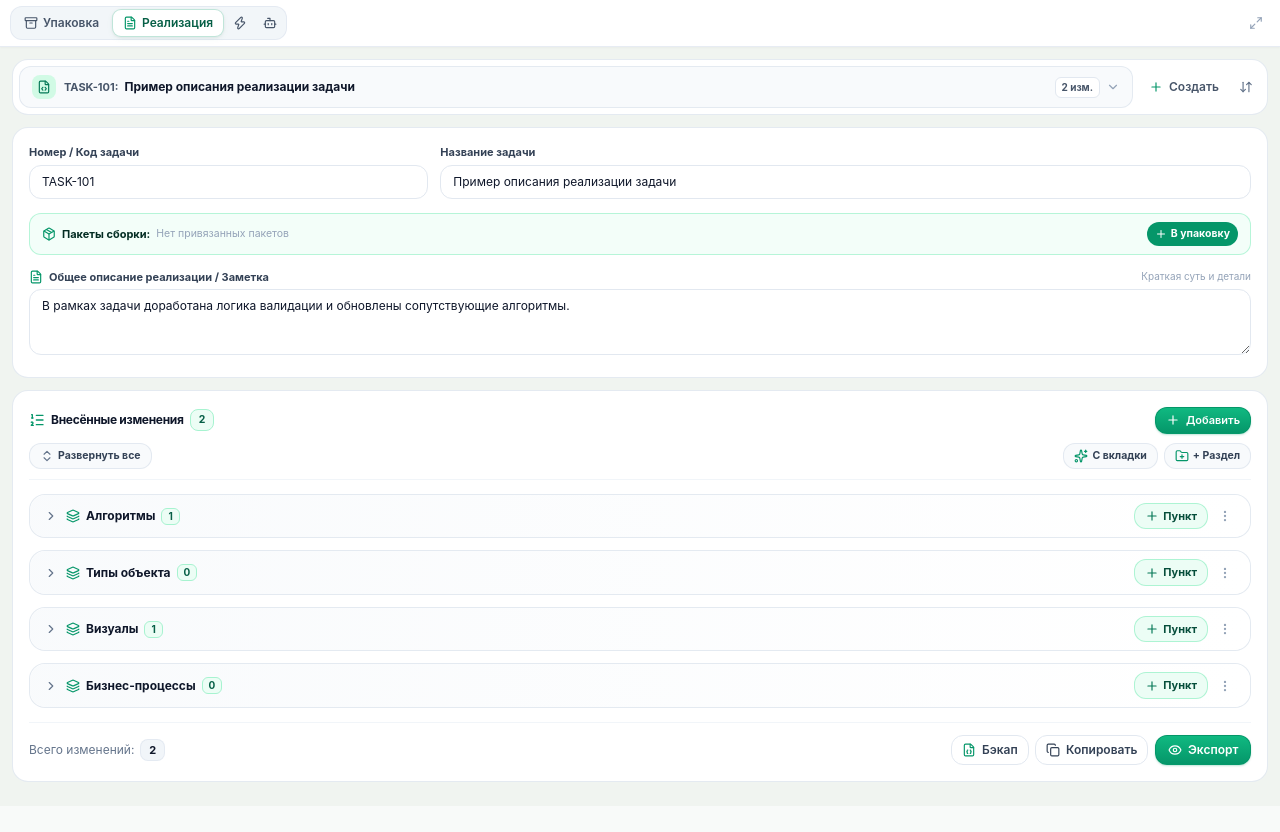
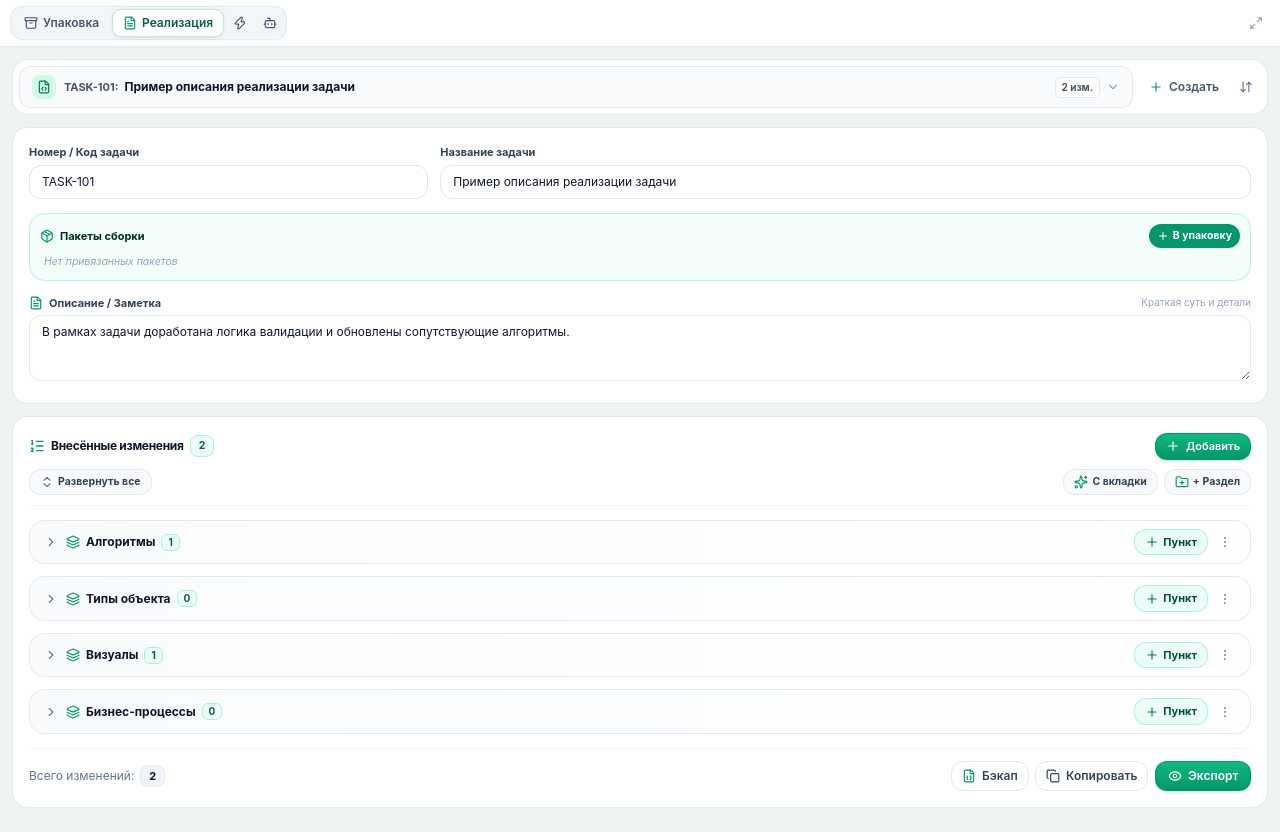
Before and after one commit to centralvii/gd-helper-extension, a React (Vite) app: page / in a window 1280 px wide. Both pictures are taken after a click on the button "Реализация". Before the commit the page ends 806 px from the top, so only its background shows below. Built offline with nearby package versions, Linux system fonts and the light colour scheme.

Commit message:
fix(ui): optimize linked packages card and task description header for narrow widths

```diff
--- a/src/components/implementation/TaskEditor.tsx
+++ b/src/components/implementation/TaskEditor.tsx
@@ -402,42 +402,23 @@ export const TaskEditor: React.FC<TaskEditorProps> = ({
         </div>
 
         {/* ── Linked Packages Compact Row (1 Task -> N Packages) ── */}
-        <div className="flex flex-col sm:flex-row sm:items-center justify-between gap-2 px-3 py-2 bg-emerald-50/60 border border-emerald-200/80 rounded-xl text-xs shadow-2xs">
-          <div className="flex flex-wrap items-center gap-1.5 min-w-0 flex-1">
-            <span className="font-bold text-emerald-950 text-[11px] flex items-center gap-1.5 flex-shrink-0">
-              <Package className="w-3.5 h-3.5 text-emerald-600" />
-              <span>Пакеты сборки:</span>
-            </span>
-
-            {linkedPackages.length === 0 ? (
-              <span className="text-[10.5px] text-slate-400">Нет привязанных пакетов</span>
-            ) : (
-              linkedPackages.map((pkg) => (
-                <button
-                  key={pkg.id}
-                  type="button"
-                  onClick={() => onNavigateToPackage && onNavigateToPackage(pkg.id)}
-                  title={`Открыть пакет "${pkg.name}" во вкладке Упаковка`}
-                  className="inline-flex items-center gap-1 px-2.5 py-0.5 rounded-lg bg-white border border-emerald-200 text-emerald-900 font-bold text-[10.5px] hover:bg-emerald-100/70 transition-all shadow-2xs group cursor-pointer max-w-full"
-                >
-                  <span className="font-mono text-emerald-800 truncate max-w-[180px]">{pkg.name}</span>
-                  <span className="text-slate-400 text-[10px] flex-shrink-0">({pkg.files.length} ф.)</span>
-                  <ExternalLink className="w-2.5 h-2.5 opacity-60 group-hover:opacity-100 text-emerald-600 flex-shrink-0" />
-                </button>
-              ))
-            )}
+        <div className="p-2.5 bg-emerald-50/60 border border-emerald-200/80 rounded-2xl text-xs shadow-2xs space-y-1.5">
+          <div className="flex items-center justify-between gap-2">
+            <div className="flex items-center gap-1.5 font-bold text-emerald-950 text-[11px] min-w-0">
+              <Package className="w-3.5 h-3.5 text-emerald-600 flex-shrink-0" />
+              <span className="truncate">Пакеты сборки</span>
             </div>
 
-          <div className="flex items-center gap-1.5 flex-shrink-0 self-end sm:self-auto">
+            <div className="flex items-center gap-1 flex-shrink-0">
               {linkedPackages.some((p) => p.files.length > 0) && (
                 <button
                   type="button"
                   onClick={handleImportFilesFromPackages}
                   title="Добавить файлы из всех привязанных пакетов в список изменений"
-                className="inline-flex items-center gap-1 px-2 py-1 bg-white hover:bg-emerald-100 text-emerald-900 border border-emerald-300 rounded-xl font-bold text-[10.5px] transition-all shadow-2xs cursor-pointer"
+                  className="inline-flex items-center gap-1 px-2 py-1 bg-white hover:bg-emerald-100 text-emerald-900 border border-emerald-300 rounded-xl font-bold text-[10.5px] transition-all shadow-2xs cursor-pointer whitespace-nowrap"
                 >
                   <FilePlus className="w-3 h-3 text-emerald-600" />
-                <span>Импорт файлов</span>
+                  <span>Импорт</span>
                 </button>
               )}
 
@@ -446,11 +427,39 @@ export const TaskEditor: React.FC<TaskEditorProps> = ({
                   type="button"
                   onClick={() => onNavigateToPackage('')}
                   title="Перейти в упаковку для управления пакетами"
-                className="inline-flex items-center gap-1 px-2 py-1 bg-emerald-600 hover:bg-emerald-700 text-white rounded-xl font-bold text-[10.5px] transition-all shadow-2xs cursor-pointer"
+                  className="inline-flex items-center gap-1 px-2 py-1 bg-emerald-600 hover:bg-emerald-700 text-white rounded-xl font-bold text-[10.5px] transition-all shadow-2xs cursor-pointer whitespace-nowrap"
                 >
                   <Plus className="w-3 h-3" />
                   <span>В упаковку</span>
                 </button>
+              )}
+            </div>
+          </div>
+
+          {/* Linked package list */}
+          <div className="space-y-1">
+            {linkedPackages.length === 0 ? (
+              <div className="px-1 text-[10.5px] text-slate-400 italic">
+                Нет привязанных пакетов
+              </div>
+            ) : (
+              linkedPackages.map((pkg) => (
+                <button
+                  key={pkg.id}
+                  type="button"
+                  onClick={() => onNavigateToPackage && onNavigateToPackage(pkg.id)}
+                  title={`Открыть пакет "${pkg.name}" во вкладке Упаковка`}
+                  className="w-full flex items-center justify-between gap-1.5 px-2.5 py-1.5 rounded-xl bg-white hover:bg-emerald-100/70 border border-emerald-200 text-emerald-900 font-bold text-xs transition-all shadow-2xs group cursor-pointer"
+                >
+                  <span className="font-mono text-emerald-800 truncate min-w-0 flex-1 text-left">
+                    {pkg.name}
+                  </span>
+                  <div className="flex items-center gap-1 flex-shrink-0">
+                    <span className="text-slate-500 text-[10px]">({pkg.files.length} ф.)</span>
+                    <ExternalLink className="w-3 h-3 opacity-60 group-hover:opacity-100 text-emerald-600" />
+                  </div>
+                </button>
+              ))
             )}
           </div>
         </div>
@@ -465,12 +474,14 @@ export const TaskEditor: React.FC<TaskEditorProps> = ({
 
         {/* Task Summary / Description */}
         <div>
-          <div className="flex items-center justify-between mb-1">
-            <label className="flex items-center gap-1.5 text-[11px] font-bold text-slate-700">
+          <div className="flex items-center justify-between mb-1 gap-2">
+            <label className="flex items-center gap-1.5 text-[11px] font-bold text-slate-700 whitespace-nowrap">
               <FileText className="w-3.5 h-3.5 text-emerald-600 flex-shrink-0" />
-              <span>Общее описание реализации / Заметка</span>
+              <span>Описание / Заметка</span>
             </label>
-            <span className="text-[10px] text-slate-400">Краткая суть и детали</span>
+            <span className="text-[10px] text-slate-400 whitespace-nowrap truncate">
+              Краткая суть и детали
+            </span>
           </div>
           <textarea
             value={task.summary}
```
Lines whose indentation alone changed are shown as unchanged.
